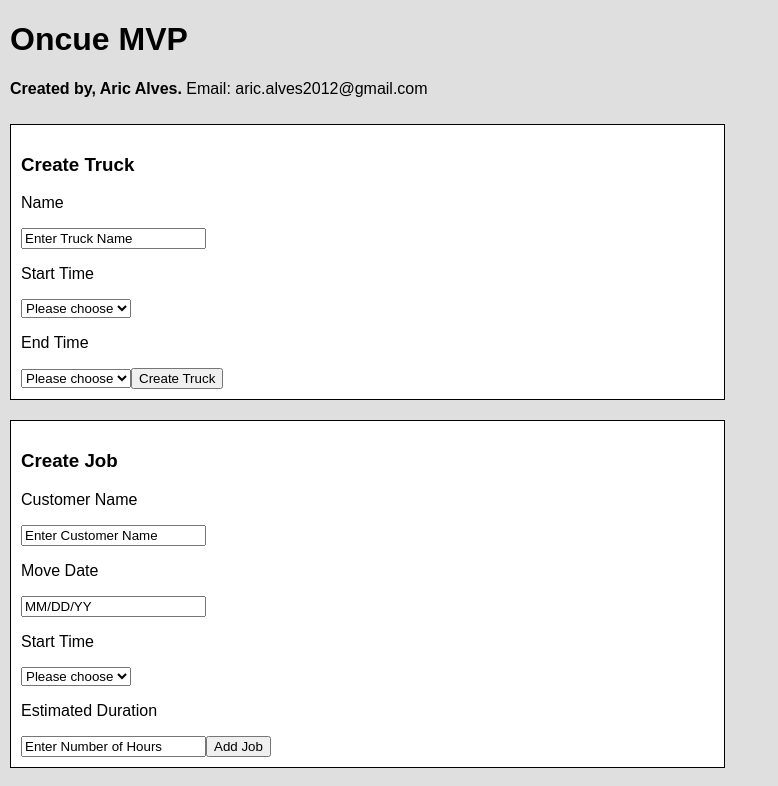
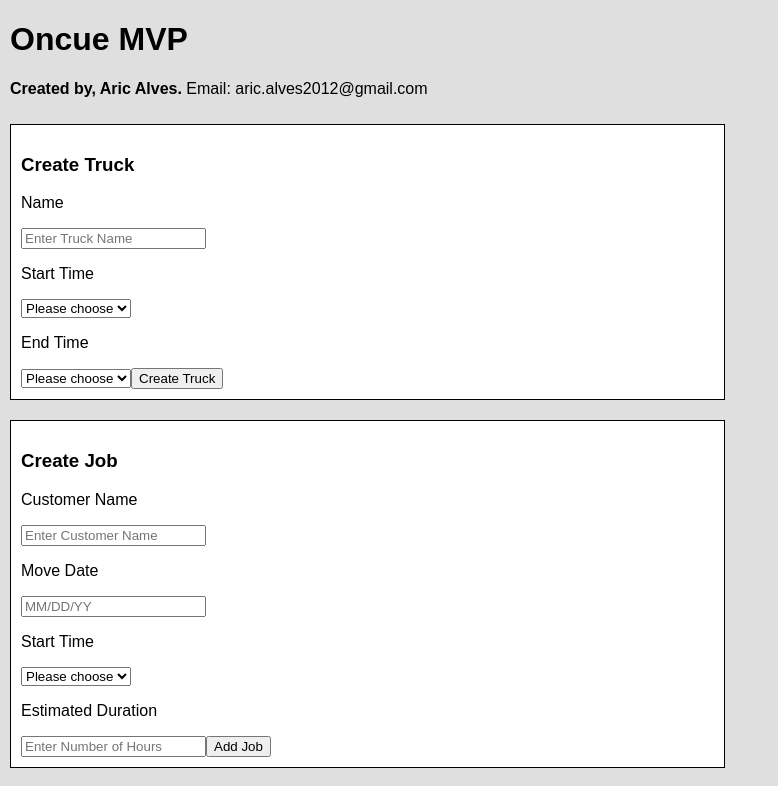
Before and after one commit to aricalves/oncue-mvp, a React (Create React App) app: page / in a window 1280 px wide. Shown: the top 786 px of the page, without its empty margins (0-778 px from the left). Built offline with nearby package versions, Linux system fonts and the light colour scheme.

Commit message:
Add submit handler for truck form

```diff
--- a/src/App.js
+++ b/src/App.js
@@ -5,6 +5,14 @@ import JobForm from './components/JobForm';
 import JobsList from './components/JobsList';
 
 class App extends Component {
+  constructor(props) {
+    super(props);
+    this.handleSubmit = this.handleSubmit.bind(this);
+  }
+  handleSubmit(e) {
+    e.preventDefault();
+  }
+
   render() {
     return (
       <div className="App">
@@ -12,7 +20,7 @@ class App extends Component {
           <h1>Oncue MVP</h1>
           <p> <strong>Created by, Aric Alves.</strong> Email: aric.alves2012@gmail.com </p>
         </div>
-        <TruckForm />
+        <TruckForm handleSubmit={this.handleSubmit}/>
         <JobForm />
         <JobsList />
       </div>
--- a/src/components/JobForm.js
+++ b/src/components/JobForm.js
@@ -5,10 +5,10 @@ const JobForm = () => (
     <h3>Create Job</h3>
     <form>
       <p> Customer Name </p>
-      <input defaultValue='Enter Customer Name' required></input>
+      <input placeholder='Enter Customer Name' required></input>
 
       <p> Move Date </p>
-      <input defaultValue='MM/DD/YY'></input>
+      <input placeholder='MM/DD/YY'></input>
 
       <p>Start Time</p>
       <select id="job-start-time" name="job-start-time" required>
@@ -29,8 +29,8 @@ const JobForm = () => (
       </select>
 
       <p> Estimated Duration </p>
-      <input defaultValue='Enter Number of Hours' required></input>
-      <button id='create-job'>Add Job</button>
+      <input placeholder='Enter Number of Hours' required></input>
+      <button type='submit' id='create-job'>Add Job</button>
     </form>
   </div>
 );
--- a/src/components/TruckForm.js
+++ b/src/components/TruckForm.js
@@ -1,11 +1,12 @@
 import React from 'react';
 
-const TruckForm = () => (
+const TruckForm = (props) => {
+  return (
   <div className='container'>
     <h3>Create Truck</h3>
-    <form>
+    <form onSubmit={props.handleSubmit} >
       <p> Name </p>
-      <input defaultValue='Enter Truck Name' required></input>
+      <input placeholder='Enter Truck Name' type='text' required></input>
 
       <p>Start Time</p>
       <select id="truck-start-time" name="truck-start-time" required>
@@ -42,9 +43,9 @@ const TruckForm = () => (
         <option value="1900">7 pm</option>
         <option value="2000">8 pm</option>
       </select>
-      <button id='create-truck'>Create Truck</button>
+      <button type='submit' id='create-truck'>Create Truck</button>
     </form>
   </div>
-);
+)}
 
 export default TruckForm;
```
